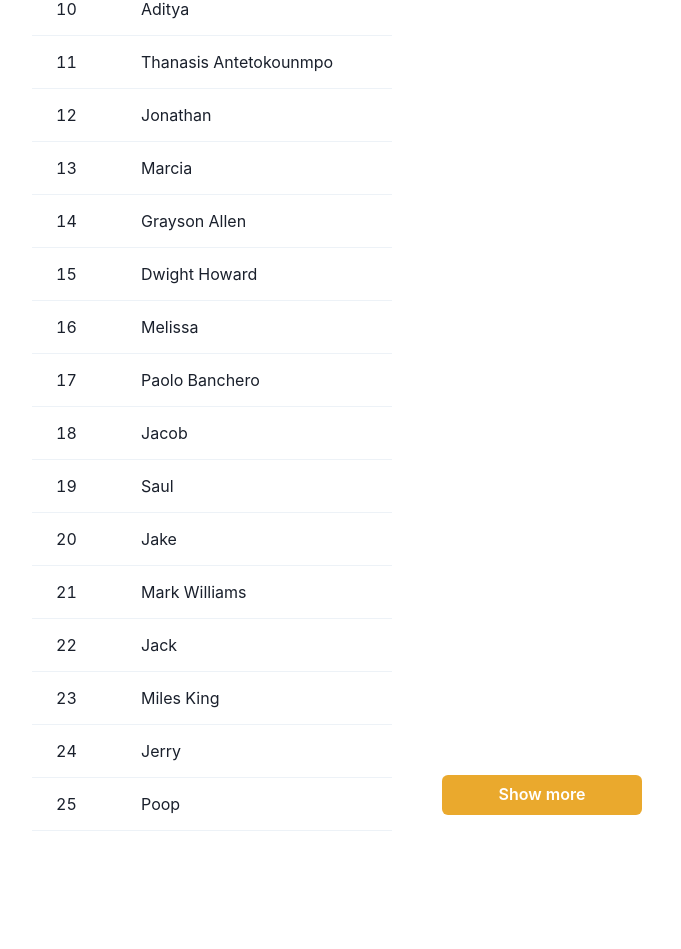
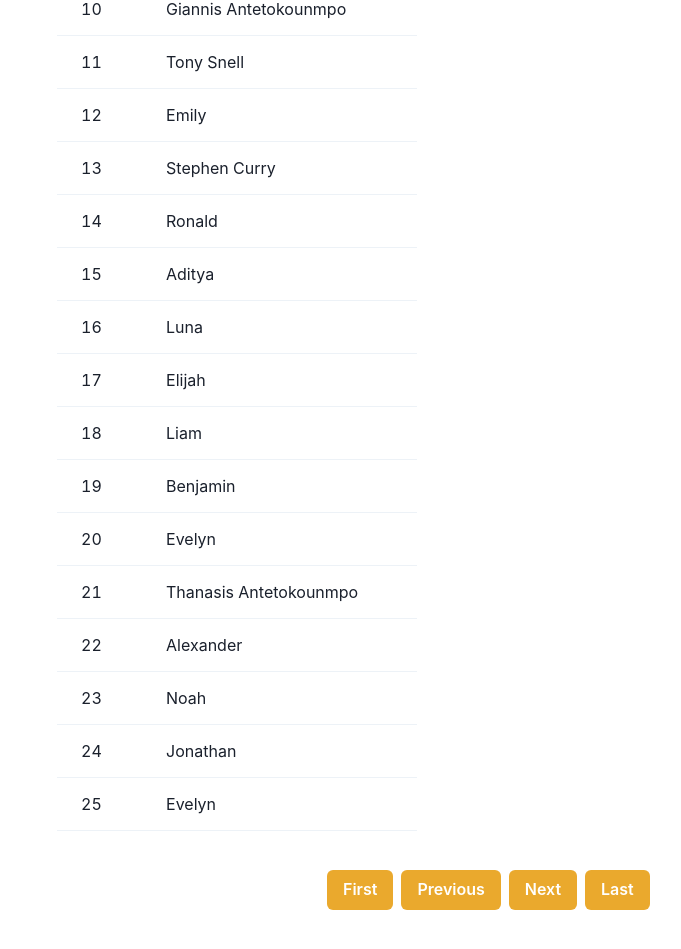
Before and after one commit to statpad-basketball/statpad-basketball.github.io, a React (Create React App) app: page /rankings in a window 1280 px wide. Shown: the part 1255-2204 px from the top of the page, without its empty margins (328-1009 px from the left). Built offline with nearby package versions, Linux system fonts and the light colour scheme.

Commit message:
Updated rankings table to have first, previous, next, last buttons

```diff
--- a/src/components/Projects/Rankings.js
+++ b/src/components/Projects/Rankings.js
@@ -1,6 +1,6 @@
 import React from 'react'
 import {Link} from 'react-router-dom'
-import {Button, Center, Flex, Heading, Image, Table, TableContainer, Tbody, Td, Text, Th, Thead, Tr} from '@chakra-ui/react'
+import {Button, Center, Flex, HStack, Heading, Image, Table, TableContainer, Tbody, Td, Text, Th, Thead, Tr} from '@chakra-ui/react'
 import { useEffect, useState } from 'react';
 import { parse } from 'papaparse'; // for parsing CSV data
 
@@ -14,6 +14,8 @@ const Rankings = () => {
 
     const [data, setData] = useState([]);
     const [showAll, setShowAll] = useState(false);
+    const [currentPage, setCurrentPage] = useState(1);
+    const [playersPerPage, setPlayersPerPage] = useState(25);
 
     useEffect(() => {
       const fetchData = async () => {
@@ -29,6 +31,41 @@ const Rankings = () => {
     }, []);
 
     const sortedData = data.slice().sort((a, b) => b['HOF Probability'] - a['HOF Probability']);
+
+    const handleShowMore = () => {
+        setShowAll((prevShowAll) => !prevShowAll);
+      };
+
+    const getPlayerIndexRange = () => {
+        const indexOfLastPlayer = currentPage * playersPerPage;
+        const indexOfFirstPlayer = indexOfLastPlayer - playersPerPage;
+        return { indexOfFirstPlayer, indexOfLastPlayer };
+    };
+
+      const { indexOfFirstPlayer, indexOfLastPlayer } = getPlayerIndexRange();
+      const displayedData = sortedData.slice(indexOfFirstPlayer, indexOfLastPlayer);
+
+      const goToFirstPage = () => {
+        setCurrentPage(1);
+      };
+
+      const goToPreviousPage = () => {
+        if (currentPage > 1) {
+          setCurrentPage((prevPage) => prevPage - 1);
+        }
+      };
+
+      const goToNextPage = () => {
+        const maxPage = Math.ceil(sortedData.length / playersPerPage);
+        if (currentPage < maxPage) {
+          setCurrentPage((prevPage) => prevPage + 1);
+        }
+      };
+
+      const goToLastPage = () => {
+        const maxPage = Math.ceil(sortedData.length / playersPerPage);
+        setCurrentPage(maxPage);
+      };
 
     console.log(sortedData)
 
@@ -54,10 +91,9 @@ const Rankings = () => {
 
             <img className={styles.lebronPanel} alt="" src="lebron-rankings-panel.svg"/>
             <img className={styles.russellPanel} alt="" src="bill-russell-rankings-panel.svg"/>
-
             <Center>
                 <TableContainer className={styles.rankingsTable}>
-                    <Table variant='simple'>
+                <Table variant="simple">
                     <Thead>
                     <Tr>
                         <Th>Rank</Th>
@@ -66,12 +102,12 @@ const Rankings = () => {
                     </Tr>
                     </Thead>
                     <Tbody>
-                        {sortedData.slice(0, showAll ? undefined : 25).map((row, index) => (
+                    {displayedData.map((row, index) => (
                         <Tr
                         key={index}
                         color={index === 0 ? '#E1AA0F' : index === 3 ? 'green' : undefined}
                         >
-                            <Td>{index + 1}</Td>
+                        <Td>{indexOfFirstPlayer + index + 1}</Td>
                         <Td>{row['Player Name']}</Td>
                         <Td isNumeric>{row['HOF Probability']}</Td>
                         </Tr>
@@ -79,13 +115,18 @@ const Rankings = () => {
                     </Tbody>
                 </Table>
                 </TableContainer>
-                {sortedData.length > 25 &&
-                    <Button className={styles.showMoreButton} colorScheme="custom" bg="rgba(232, 158, 16, 0.88)" onClick={() => setShowAll(!showAll)}>
-                    {showAll ? 'Show less' : 'Show more'}
-                    </Button>
-                }
         </Center>
+
+        {sortedData.length > playersPerPage && (
+                <HStack className={styles.showMoreHStack}>
+                    <Button colorScheme="custom" bg="rgba(232, 158, 16, 0.88)" onClick={goToFirstPage}>First</Button>
+                    <Button colorScheme="custom" bg="rgba(232, 158, 16, 0.88)" onClick={goToPreviousPage}>Previous</Button>
+                    <Button colorScheme="custom" bg="rgba(232, 158, 16, 0.88)" onClick={goToNextPage}>Next</Button>
+                    <Button colorScheme="custom" bg="rgba(232, 158, 16, 0.88)" onClick={goToLastPage}>Last</Button>
+                </HStack>
+                )}
     </Flex>
+
   )
 };
 
--- a/src/components/Projects/Rankings.module.css
+++ b/src/components/Projects/Rankings.module.css
@@ -98,7 +98,7 @@
     position: relative;
     width: 30%;
     height: 1500px; /* Adjust the height as needed */
-    margin-left: 0px;
+    right: 75px;
     margin-top: 600px; /* Adjust the top margin as needed */
   }
 
@@ -119,11 +119,11 @@
     color: #000000;
 }
 
-.showMoreButton {
+.showMoreHStack {
     position: absolute;
-    top: 880px;
-    width: 200px;
+    top: 2120px;
+    width: 350px;
     height: 50px;
-    left: 50px;
+    left: 655px;
     border-radius: 16px;
 }
```
Also changed, not shown: public/data/HOF-Example.csv. Lines whose indentation alone changed are shown as unchanged.
